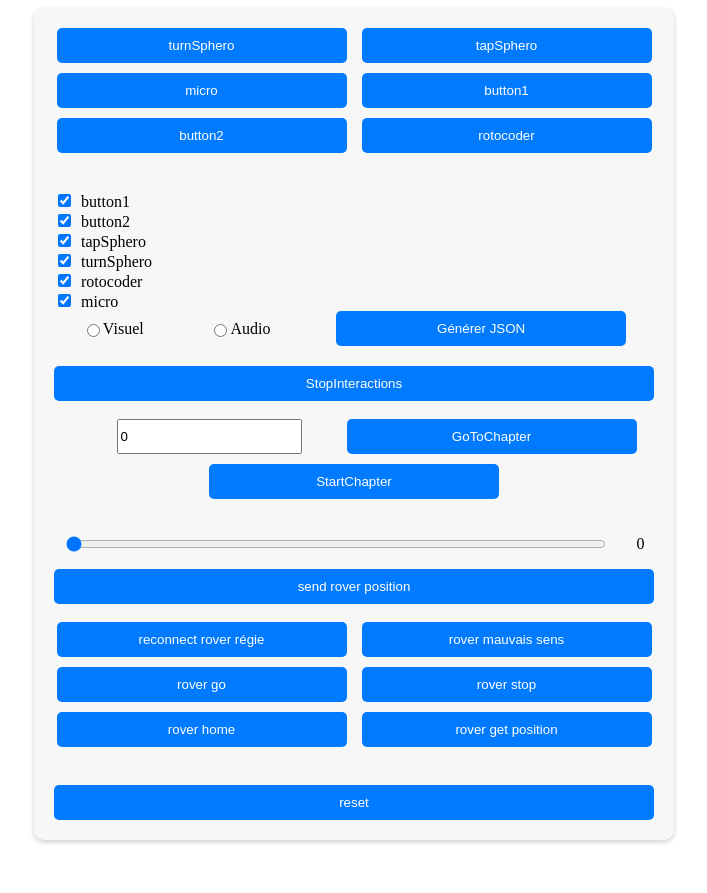
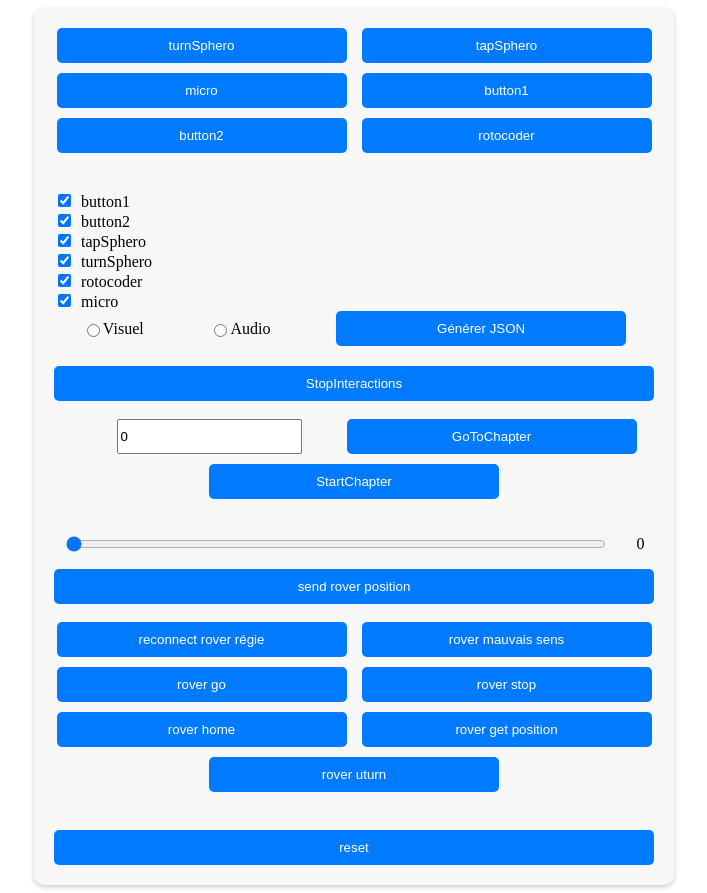
Before and after one commit to Roxane-gll/Projet-ENCI1-Nuxt, a Nuxt app: page /regie in a window 1280 px wide. Shown: the whole page, without its empty margins (286-993 px from the left). Before the commit the page ends 848 px from the top, so only its background shows below. Built offline with nearby package versions, Linux system fonts and the light colour scheme; no server answers.

Commit message:
uturn rover

```diff
--- a/pages/regie.vue
+++ b/pages/regie.vue
@@ -52,6 +52,7 @@
       <button class="btn btn-primary" @click="rover_stop()">rover stop</button>
       <button class="btn btn-primary" @click="rover_home()">rover home</button>
       <button class="btn btn-primary" @click="rover_get_position()">rover get position</button>
+      <button class="btn btn-primary" @click="rover_uturn()">rover uturn</button>
     </div>
     <br>
     <div>
@@ -218,6 +219,13 @@ export default {
         };
         this.socketRover.send(JSON.stringify(this.jsonDataRoverGetPosition));
     },
+    rover_uturn(){
+      this.jsonDataRoverUturn = {
+          name:"action",
+          action: "uturn",
+        };
+        this.socketRover.send(JSON.stringify(this.jsonDataRoverUturn));
+    },
 
 
 
```
